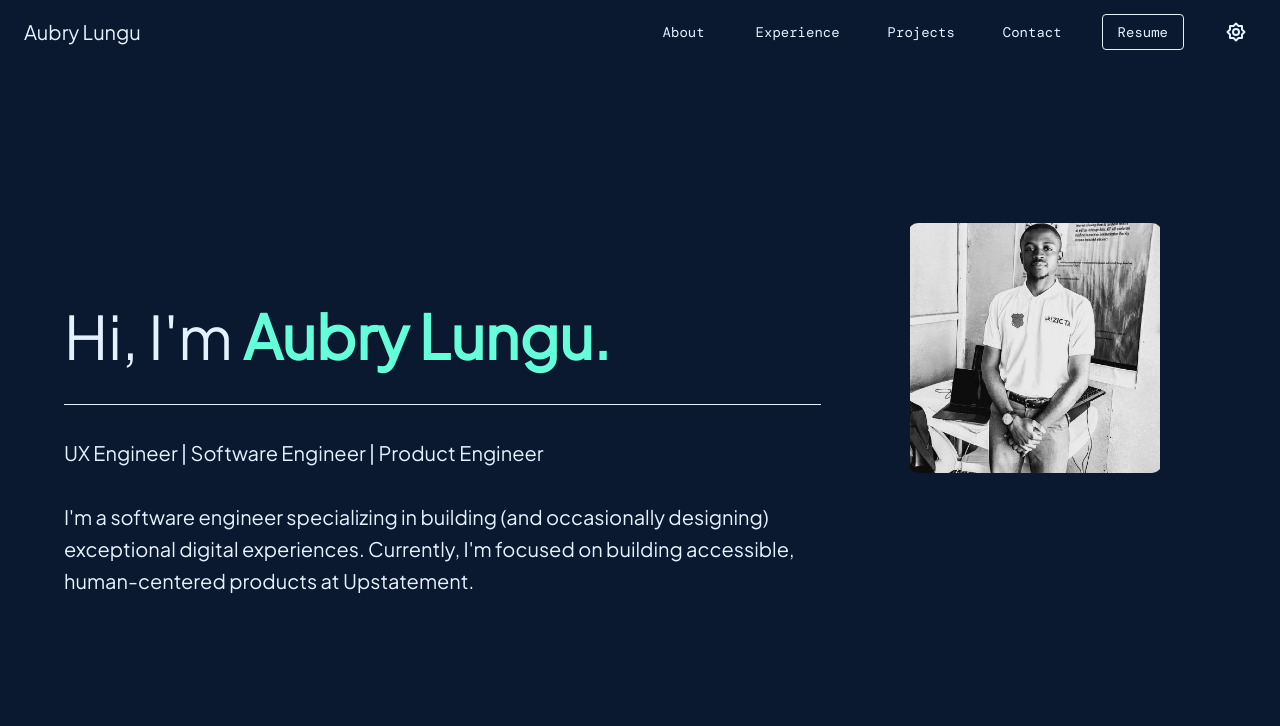
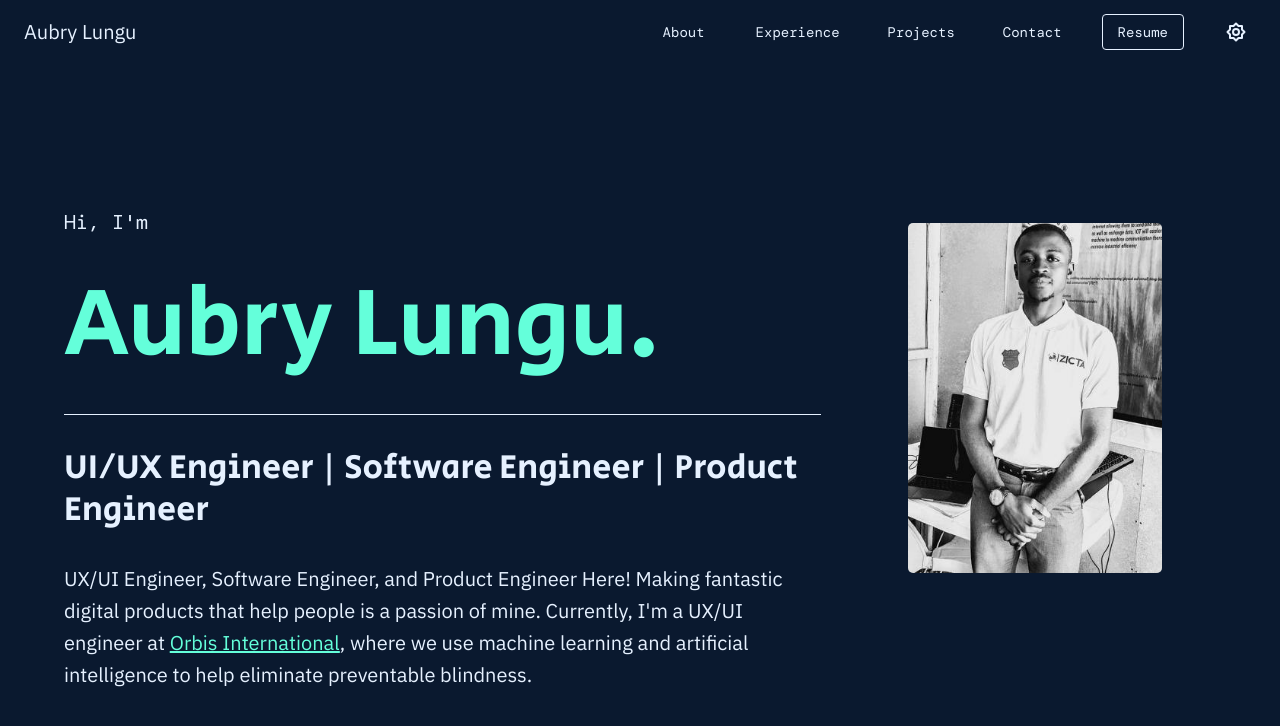
Before and after one commit to aubryll/Resume-site-aubry-lungu, a Next.js app: page / in a window 1280 px wide. Shown: the top 726 px of the page. Built offline with nearby package versions, Linux system fonts and the light colour scheme.

Commit message:
Added bio

```diff
--- /dev/null
+++ b/components/CustomLink.tsx
@@ -0,0 +1,24 @@
+import * as React from "react";
+import Link from "next/link";
+import { useTheme } from "@mui/material";
+
+
+type CustomLinkProps = React.ComponentProps<typeof Link>;
+
+const CusLink = ({ children, passHref, ...others }: CustomLinkProps) => {
+    const theme = useTheme()
+    let firstChild = React.Children.toArray(children)[0];
+
+    if (React.isValidElement(firstChild))
+        firstChild = React.cloneElement(firstChild, { ...others });
+
+    return (
+        <Link passHref={passHref} {...others} style={{
+            color: theme.palette.secondary.main
+        }}>
+            {firstChild}
+        </Link>
+    );
+};
+
+export const CustomLink = React.memo(CusLink);
--- a/components/context/ColorModeContext.tsx
+++ b/components/context/ColorModeContext.tsx
@@ -78,12 +78,10 @@ export const ColorModeContextProvider = ({children}: ColorModeContextProviderPro
 
         typography: {
             fontFamily: `"IBM Plex Sans", sans-serif`,
-            h1: { fontFamily: `"Plus Jakarta Sans", sans-serif`},
-            h2: { fontFamily: `"Plus Jakarta Sans", sans-serif`},
-            h3: { fontFamily: `"Plus Jakarta Sans", sans-serif`},
-            h4: { fontFamily: `"Plus Jakarta Sans", sans-serif`},
-            h5: { fontFamily: `"Plus Jakarta Sans", sans-serif`},
-            h6: { fontFamily: `"Plus Jakarta Sans", sans-serif`},
+            h1: { fontFamily: `"Secular One", sans-serif`},
+            h2: { fontFamily: `"Secular One", sans-serif`},
+            h3: { fontFamily: `"Secular One", sans-serif`},
+            h4: { fontFamily: `"Secular One", sans-serif`},
             button: { textTransform: "none", fontFamily: `"DM Mono", monospace`},
         },
         components: {
--- a/components/layout.tsx
+++ b/components/layout.tsx
@@ -1,4 +1,4 @@
-import { Container, CssBaseline, Box, GlobalStyles } from "@mui/material";
+import { Container, CssBaseline } from "@mui/material";
 import Navbar from "@components/navbar";
 
 export interface LayoutProps {
--- a/components/sections/hero/index.tsx
+++ b/components/sections/hero/index.tsx
@@ -1,3 +1,4 @@
+import { CustomLink } from "@components/CustomLink";
 import {
   Grid,
   Typography,
@@ -9,38 +10,42 @@ import {
 } from "@mui/material";
 import Image from "next/image";
 
+
 type HeroProps = {};
 
-
-const HeroGridItem = styled(Grid)(({theme}) => ({
-    minHeight: '100vh',
-    display: 'flex',
-    alignItems: 'center',
-    justifyContent: 'center',
+const HeroGridItem = styled(Grid)(({ theme }) => ({
+  display: "flex",
+  alignItems: "center",
+  justifyContent: "center",
+  [theme.breakpoints.down("md")]: {
+    marginTop: theme.spacing(10),
+  },
+  [theme.breakpoints.up("md")]: {
+    minHeight: "100vh",
+  },
   "@media (max-width: 480px) and (min-height: 700px)": {
-        paddingBottom: theme.spacing(10)
-    }
-}))
+    paddingBottom: theme.spacing(10),
+  },
+}));
 
 const MugShotBox = styled(Box)(({ theme }) => ({
-  width: '100%',
-  height: '500px',
+  width: "100%",
+  height: "500px",
   //backgroundColor: theme.palette.secondary.main,
-  alignItems: 'center',
-  justifyContent: 'center',
+  alignItems: "center",
+  justifyContent: "center",
   [theme.breakpoints.up("md")]: {
-    margin: '50px auto 0',
-    width: '70%'
+    margin: "50px auto 0",
+    width: "70%",
   },
   "> div": {
     display: "block",
-    width: '100%',
-    borderRadius: 10,
+    width: "100%",
+    borderRadius: 5,
     position: "relative",
-    height: '50%'
+    height: "70%",
   },
 }));
-
 
 const Hero = (props: HeroProps) => {
   const theme = useTheme();
@@ -48,24 +53,27 @@ const Hero = (props: HeroProps) => {
     <>
       <HeroGridItem item xs={12} md={8}>
         <Stack direction="column" spacing={4}>
-          <Typography component="div" variant="h2">
-            Hi, I'm{" "}
-            <Box
-              fontWeight="bold"
-              display="inline"
+          <Typography variant="h6" fontFamily={`"DM Mono", monospace`}>
+            Hi, I'm
+          </Typography>
+          <Typography
+            component="div"
+            variant="h1"
             color={theme.palette.secondary.main}
           >
             Aubry Lungu.
-            </Box>
           </Typography>
           <Divider variant="fullWidth" />
-          <Typography variant="h6">
-            UX Engineer | Software Engineer | Product Engineer
+          <Typography variant="h4">
+            UI/UX Engineer | Software Engineer | Product Engineer
           </Typography>
           <Typography variant="h6">
-            I'm a software engineer specializing in building (and occasionally
-            designing) exceptional digital experiences. Currently, I'm focused
-            on building accessible, human-centered products at Upstatement.
+            UX/UI Engineer, Software Engineer, and Product Engineer Here! Making
+            fantastic digital products that help people is a passion of mine.
+            Currently, I'm a UX/UI engineer at{" "}
+            <CustomLink href="https://www.orbis.org/">Orbis International</CustomLink>,
+            where we use machine learning and artificial intelligence to help
+            eliminate preventable blindness.
           </Typography>
         </Stack>
       </HeroGridItem>
@@ -76,10 +84,14 @@ const Hero = (props: HeroProps) => {
               alt={"head-shot"}
               src={"/photo.jpeg"}
               fill
+              priority={true}
+              sizes="(max-width: 768px) 100vw,
+            (max-width: 1200px) 50vw,
+            33vw"
               quality={95}
               style={{
-              objectFit: "contain",
-              borderRadius: 10,
+                objectFit: "cover",
+                borderRadius: 5,
                 position: "absolute",
                 aspectRatio: 1,
               }}
--- a/next.config.js
+++ b/next.config.js
@@ -2,6 +2,10 @@
 const nextConfig = {
   reactStrictMode: true,
   swcMinify: true,
+  compiler: {
+    // Enables the styled-components SWC transform
+    styledComponents: true
+  }
 }
 
 module.exports = nextConfig
--- a/package.json
+++ b/package.json
@@ -14,9 +14,7 @@
     "@emotion/styled": "^11.10.5",
     "@fontsource/dm-mono": "^4.5.10",
     "@fontsource/ibm-plex-sans": "^4.5.13",
-    "@fontsource/montserrat": "^4.5.13",
-    "@fontsource/plus-jakarta-sans": "^4.5.10",
-    "@fontsource/roboto": "^4.5.8",
+    "@fontsource/secular-one": "^4.5.9",
     "@mui/icons-material": "^5.10.15",
     "@mui/material": "^5.10.15",
     "@tabler/icons": "^1.114.0",
--- a/pages/_app.tsx
+++ b/pages/_app.tsx
@@ -1,9 +1,6 @@
-import "../styles/globals.css";
-import "@fontsource/roboto";
 import "@fontsource/ibm-plex-sans";
-import "@fontsource/plus-jakarta-sans";
 import "@fontsource/dm-mono";
-import "@fontsource/montserrat";
+import "@fontsource/secular-one";
 import type { AppProps } from "next/app";
 import { Layout } from "@components/layout";
 import React from "react";
```
Also changed, not shown: 1 other file (tests, documents, lock files or other folders). Lines whose indentation alone changed are shown as unchanged.
